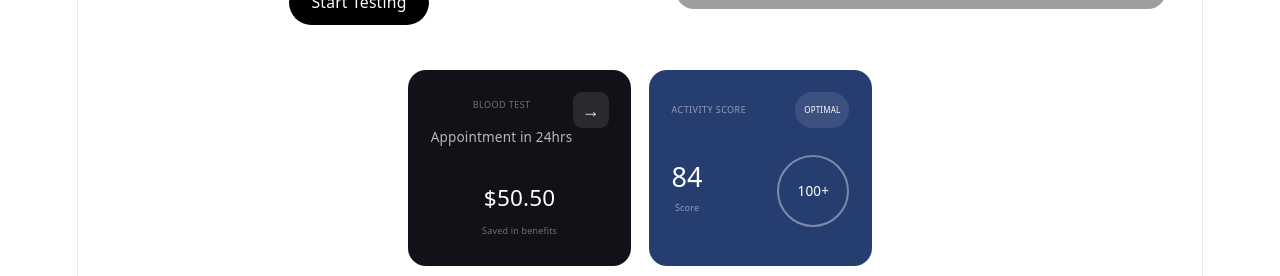
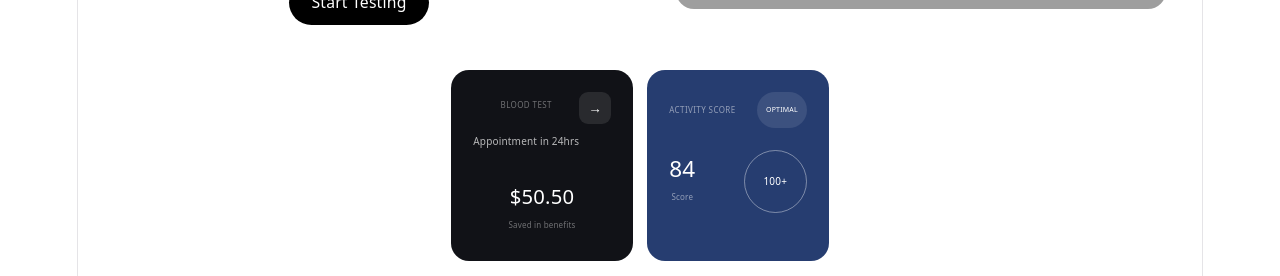
Before and after one commit to Okoronkwo-Franklyn/Avio-Landing-Page-, a React (Vite) app: page / in a window 1280 px wide. Shown: the part 524-800 px from the top of the page. Built offline with nearby package versions, Linux system fonts and the light colour scheme; grey boxes are pictures that could not be loaded.

Commit message:
Refactor HeroCards component for improved layout

```diff
--- a/src/components/HeroCards.jsx
+++ b/src/components/HeroCards.jsx
@@ -1,62 +1,62 @@
 function HeroCards() {
   return (
-    <section className="mx-auto max-w-7xl px-6 pb-12 lg:px-8 bg-white">
-      <div className="grid gap-4 lg:ml-auto lg:max-w-[640px] lg:grid-cols-2">
+    <section className="bg-white mx-auto max-w-7xl px-6 pb-8 lg:px-8">
+      <div className="grid gap-3 lg:ml-auto lg:max-w-[640px] sm:grid-cols-2">
 
-        {/* Appointment / Savings */}
-        <div className="rounded-2xl bg-[#111217] p-5 text-white">
+        {/* Appointment */}
+        <div className="min-h-[120px] rounded-2xl bg-[#111217] p-5 text-white">
           <div className="flex items-start justify-between">
             <div>
-              <p className="text-[9px] uppercase tracking-wider text-white/40">
-                Blood Test
+              <p className="text-[8px] uppercase tracking-wider text-white/40">
+                BLOOD TEST
               </p>
 
-              <p className="mt-2 text-xs text-white/70">
+              <p className="mt-2 text-[10px] text-white/70">
                 Appointment in 24hrs
               </p>
             </div>
 
-            <div className="flex h-8 w-8 items-center justify-center rounded-lg bg-white/10">
+            <div className="flex h-7 w-7 items-center justify-center rounded-lg bg-white/10 text-xs">
               →
             </div>
           </div>
 
-          <div className="mt-8">
-            <p className="text-xl font-medium">
+          <div className="mt-6">
+            <p className="text-lg font-medium">
               $50.50
             </p>
 
-            <p className="mt-1 text-[9px] text-white/40">
+            <p className="text-[8px] text-white/40">
               Saved in benefits
             </p>
           </div>
         </div>
 
-        {/* Activity Score */}
-        <div className="rounded-2xl bg-[#263d70] p-5 text-white">
+        {/* Activity */}
+        <div className="min-h-[120px] rounded-2xl bg-[#263d70] p-5 text-white">
           <div className="flex items-center justify-between">
-            <p className="text-[9px] uppercase tracking-wider text-white/50">
-              Activity Score
+            <p className="text-[8px] uppercase tracking-wider text-white/50">
+              ACTIVITY SCORE
             </p>
 
-            <span className="rounded-full bg-white/10 px-2 py-1 text-[8px]">
+            <span className="rounded-full bg-white/10 px-2 py-1 text-[7px]">
               OPTIMAL
             </span>
           </div>
 
-          <div className="mt-6 flex items-center justify-between">
+          <div className="mt-5 flex items-center justify-between">
             <div>
-              <p className="text-2xl font-medium">
+              <p className="text-xl font-medium">
                 84
               </p>
 
-              <p className="text-[9px] text-white/50">
+              <p className="text-[8px] text-white/50">
                 Score
               </p>
             </div>
 
-            <div className="flex h-16 w-16 items-center justify-center rounded-full border-2 border-white/40">
-              <span className="text-xs font-medium">
+            <div className="flex h-14 w-14 items-center justify-center rounded-full border border-white/40">
+              <span className="text-[10px]">
                 100+
               </span>
             </div>
```
